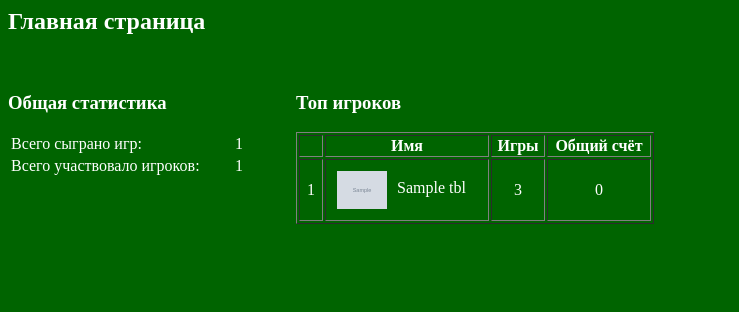
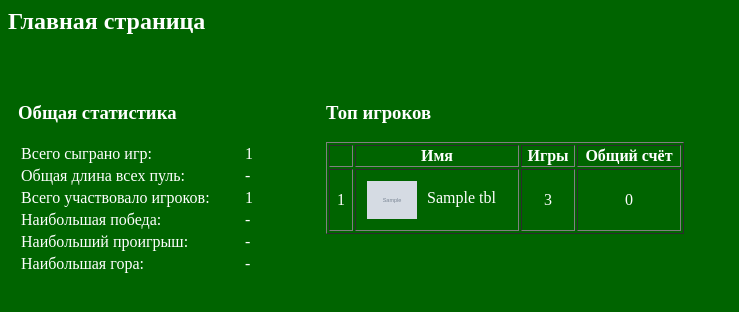
Before and after one commit to WowSoLaggy/Pref, a PHP site: page /home.php in a window 1280 px wide. Shown: the top 312 px of the page, without its empty margins (0-739 px from the left). Run offline with PHP 8.4, Linux system fonts and the light colour scheme; tables that the repository leaves empty or names only in its code hold one stand-in row (values such as "Sample post"); grey boxes marked "Sample" are stand-in pictures.

Commit message:
- blocks, stat

```diff
--- a/home.php
+++ b/home.php
@@ -19,8 +19,12 @@
 		// Output stat
 
 		echo '<div id="block_stat"><h3>Общая статистика</h3><table border="0">
-			<tr><td width=220 align=left>Всего сыграно игр:</td><td>'.$num_games.'</td>
-			<tr><td>Всего участвовало игроков:</td><td>'.$num_players.'</td>
+			<tr><td width=220 align=left>Всего сыграно игр:</td><td>'.$num_games.'</td></tr>
+			<tr><td>Общая длина всех пуль:</td><td>-</td></tr>
+			<tr><td>Всего участвовало игроков:</td><td>'.$num_players.'</td></tr>
+			<tr><td>Наибольшая победа:</td><td>-</td></tr>
+			<tr><td>Наибольший проигрыш:</td><td>-</td></tr>
+			<tr><td>Наибольшая гора:</td><td>-</td></tr>
 			</table></div>';
 
 		// Output Top-players
--- a/style.css
+++ b/style.css
@@ -28,5 +28,5 @@ p
 #block_stat, #block_top
 {
 	float: left;
-	margin: 0px 50px 20px 0px;
+	margin: 10px 60px 20px 10px;
 }
```
